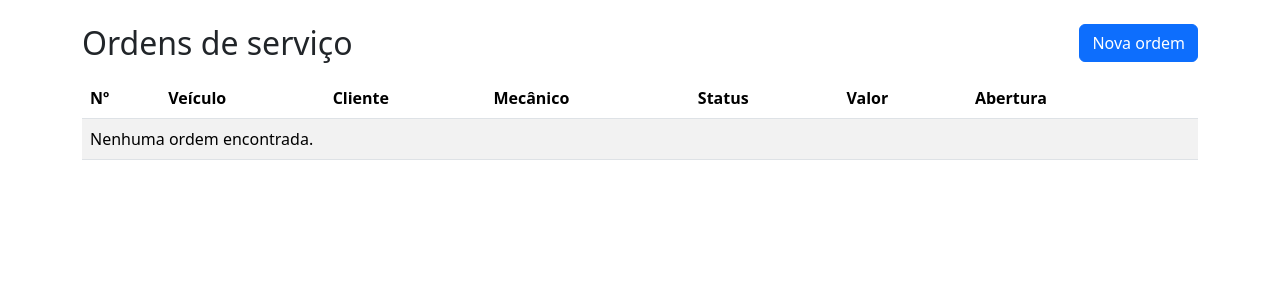
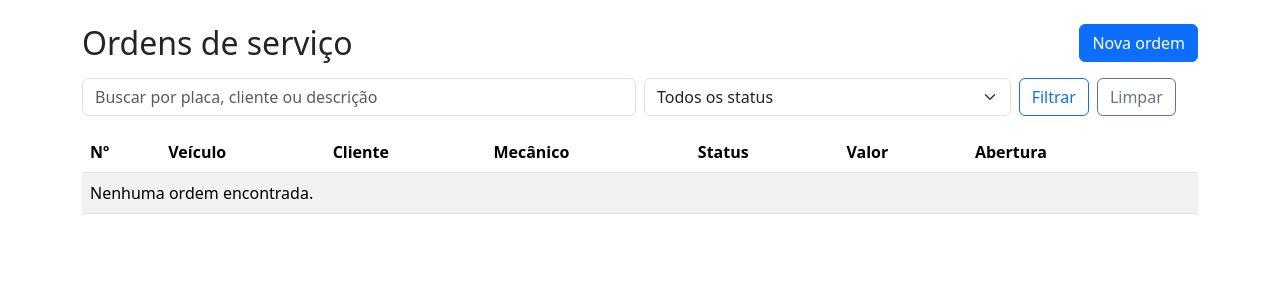
Before and after one commit to joaopaulomenezes01/Projeto-Dev-Web-2, a Django app: page /ordens/ in a window 1280 px wide. Shown: the part 56-356 px from the top of the page. Run offline with Django 5.2, Linux system fonts and the light colour scheme; data that the repository does not hold is empty.

Commit message:
Adiciona formulário de busca e filtro na lista de ordens

```diff
--- a/oficina-central/oficina/templates/oficina/ordemservico_list.html
+++ b/oficina-central/oficina/templates/oficina/ordemservico_list.html
@@ -4,6 +4,24 @@
   <h2 class="mb-0">Ordens de serviço</h2>
   <a class="btn btn-primary" href="{% url 'ordemservico_criar' %}">Nova ordem</a>
 </div>
+
+<form method="get" class="row g-2 mb-3">
+  <div class="col-md-6">
+    <input type="text" name="q" value="{{ q }}" class="form-control" placeholder="Buscar por placa, cliente ou descrição">
+  </div>
+  <div class="col-md-4">
+    <select name="status" class="form-select">
+      <option value="">Todos os status</option>
+      {% for valor, nome in status_choices %}
+        <option value="{{ valor }}" {% if valor == status_atual %}selected{% endif %}>{{ nome }}</option>
+      {% endfor %}
+    </select>
+  </div>
+  <div class="col-md-2 d-grid d-md-flex gap-2">
+    <button class="btn btn-outline-primary" type="submit">Filtrar</button>
+    <a class="btn btn-outline-secondary" href="{% url 'ordemservico_lista' %}">Limpar</a>
+  </div>
+</form>
 
 <table class="table table-striped align-middle">
   <thead>
```
